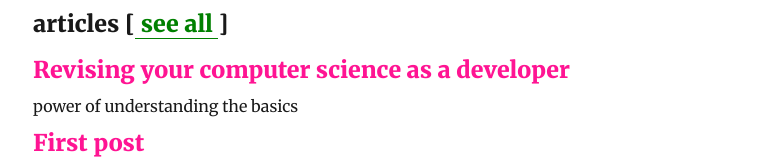
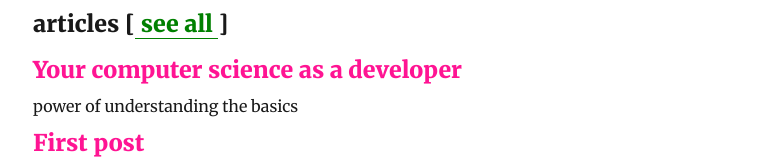
Before and after one commit to astrojose/astrojose-web, a Gatsby site: page / in a window 1280 px wide. Shown: the part 222-381 px from the top of the page, without its empty margins (208-986 px from the left). Built offline with nearby package versions, Linux system fonts and the light colour scheme; Gatsby itself is replaced by a stand-in of ours; some packages are replaced by stand-ins of ours.

Commit message:
Update and rename csrevision.md to cs.md

```diff
--- a/content/blog/csrevision.md
+++ b/content/blog/cs.md
@@ -1,5 +1,5 @@
 ---
-title: "Revising your computer science as a developer"
+title: "Your computer science as a developer"
 date: "2021-01-20 20:40:41"
 description: "power of understanding the basics"
 published: true
@@ -8,7 +8,6 @@ published: true
 Due to massive advancement of computer technology, the concepts too  abstracted that to the point  where its nearly impossible to understand the fundamental concepts. Current frameworks and tools are build in a way that not knowing what's going on behind the scene is not a problem.
 Things goes well until they don't. Having a clue of what is behind that fancy functionality is a kind of superpower.
 
-## disclaimer
 In this article **Computer Science** is not used to strictly mean a tradition college degree. Instead the term is used to mean the **fundamental computer concepts** surrounding your work as software developer. And by any means, I am not an expert in cs, I share thoughts that are useful to me.. and might be on you.
 
 ## some cases where the blindness is evil
```
